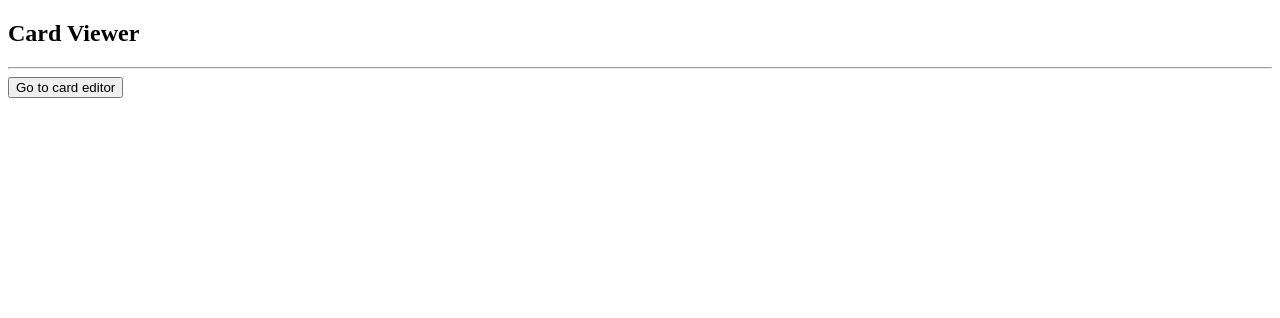
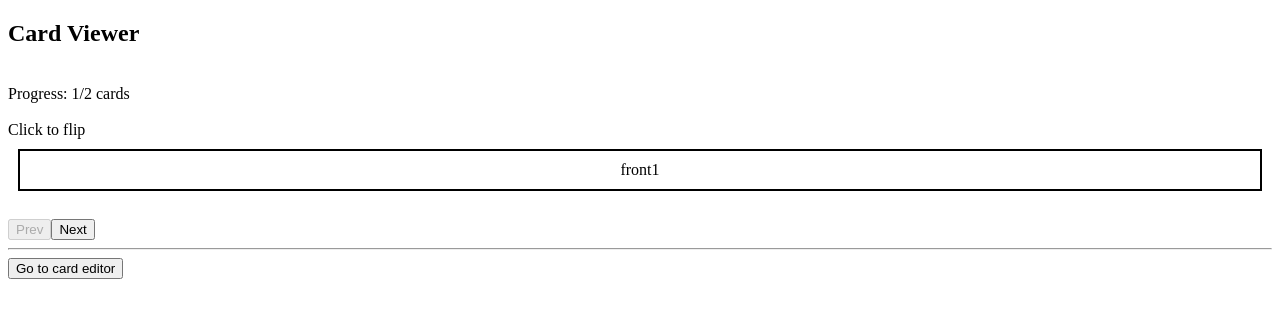
Before and after one commit to Esteban-Wu/bootcamp, a React (Create React App) app: page / in a window 1280 px wide. Both pictures are taken after a click on the button "Go to card Viewer". Shown: the top 318 px of the page. Built offline with nearby package versions, Linux system fonts and the light colour scheme.

Commit message:
Added CardViewer component

```diff
--- a/src/App.js
+++ b/src/App.js
@@ -38,7 +38,12 @@ class App extends React.Component {
         />
       );
     } else {
-      return <CardViewer switchMode={this.switchMode} />
+      return (
+        < CardViewer
+          switchMode={this.switchMode}
+          cards={this.state.cards}
+        />
+      )
     }
   }
 }
--- /dev/null
+++ b/src/CardViewer.css
@@ -0,0 +1,6 @@
+#card {
+    text-align: center;
+    border: 2px solid black;
+    padding: 10px;
+    margin: 10px;
+}
--- a/src/CardViewer.js
+++ b/src/CardViewer.js
@@ -1,12 +1,69 @@
 import React from "react";
-import CardEditor from "./CardEditor";
+import "./CardViewer.css"
 
 class CardViewer extends React.Component {
+    constructor(props) {
+        super(props);
+        this.state = {
+            currIndex: 0,
+            display: this.props.cards[0].front,
+        }
+    }
+
+    prevCard = () => {
+        if (this.state.currIndex >= 0) {
+            this.setState({
+                currIndex: this.state.currIndex - 1,
+                display: this.props.cards[this.state.currIndex - 1].front,
+            });
+        }
+    }
+
+    nextCard = () => {
+        if (this.state.currIndex < this.props.cards.length - 1) {
+            this.setState({
+                currIndex: this.state.currIndex + 1,
+                display: this.props.cards[this.state.currIndex + 1].front,
+            });
+        }
+    }
+
+    flipCard = () => {
+        const front = this.props.cards[this.state.currIndex].front;
+        const back = this.props.cards[this.state.currIndex].back;
+        if (this.state.display === front) {
+            this.setState({ display: back });
+        } else {
+            this.setState({ display: front });
+        }
+    }
+
     render() {
+        let progress = "Progress: " + (this.state.currIndex + 1) +
+            "/" + (this.props.cards.length) + " cards";
+
         return (
             <div>
                 <h2>Card Viewer</h2>
-                <hr/>
+                <br />
+                <div>{progress}</div>
+                <br />
+                <div>Click to flip</div>
+                <div id="card" onClick={this.flipCard}>{this.state.display}</div>
+                <br />
+                <button
+                    disabled={this.state.currIndex <= 0}
+                    onClick={this.prevCard}
+                >
+                    Prev
+                </button>
+                <button
+                    disabled={this.state.currIndex >= this.props.cards.length - 1}
+                    onClick={this.nextCard}
+                >
+                    Next
+                </button>
+                <hr />
                 <button onClick={this.props.switchMode}>Go to card editor</button>
             </div>
         );
```
